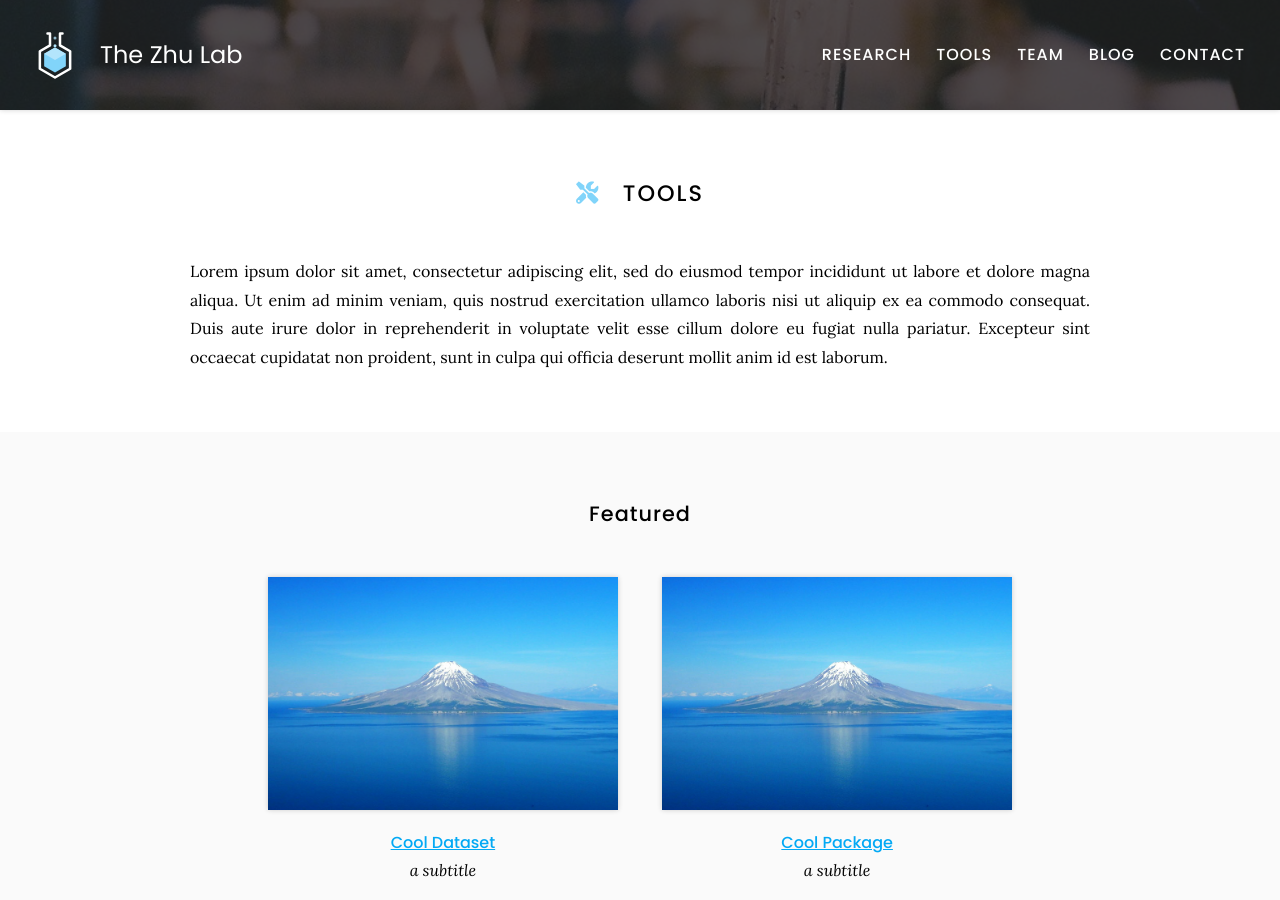
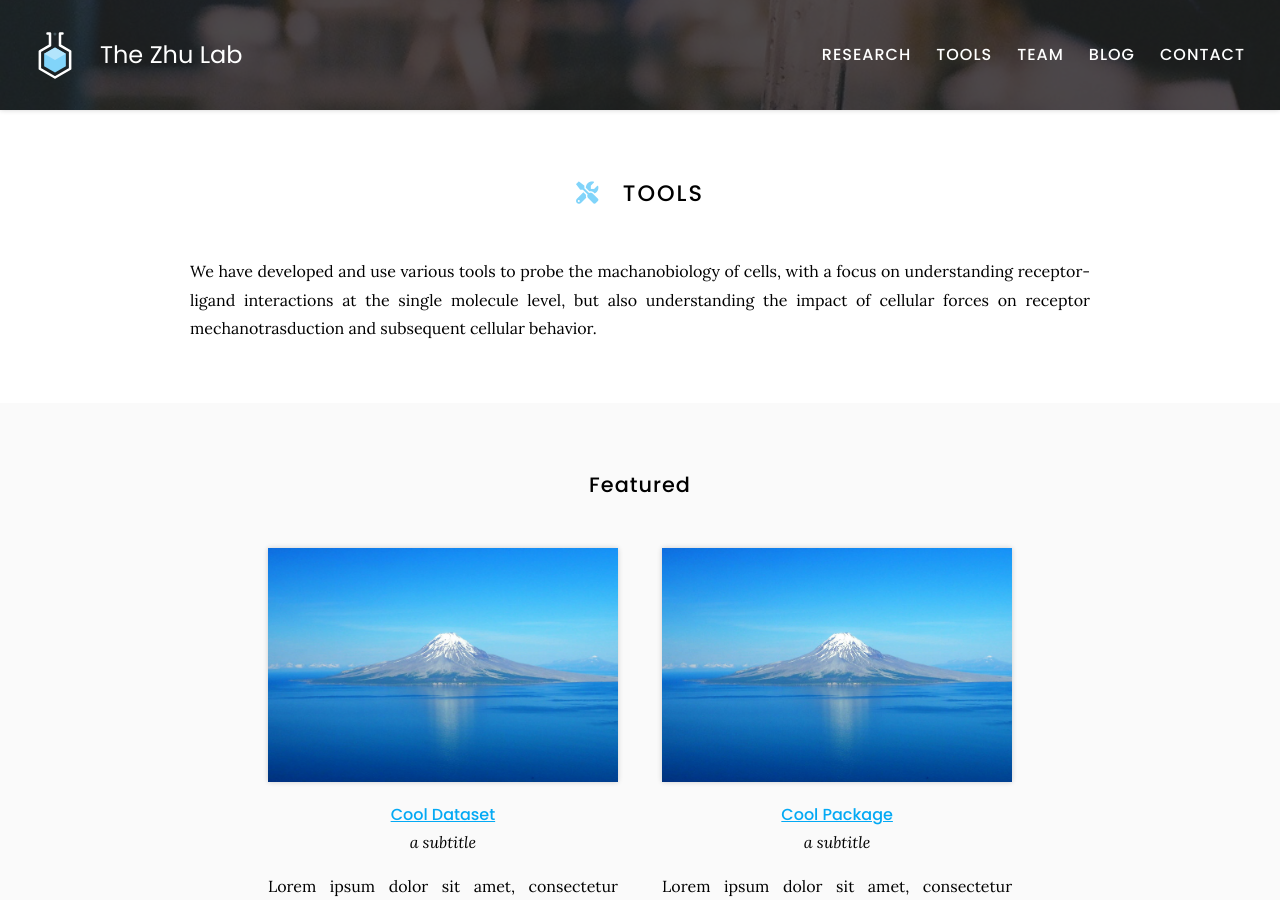
Before and after one commit to theZhuLab/zhu_lab_website, a Jekyll site: the page built from tools/index.md, in a window 1280 px wide and 900 px high. Built offline with Jekyll 4.4.1, drawn with Linux system fonts in a browser that asks for light colours.

Commit message:
Update index.md

```diff
--- a/tools/index.md
+++ b/tools/index.md
@@ -7,10 +7,7 @@ nav:
 
 # <i class="fas fa-tools"></i>Tools
 
-Lorem ipsum dolor sit amet, consectetur adipiscing elit, sed do eiusmod tempor incididunt ut labore et dolore magna aliqua.
-Ut enim ad minim veniam, quis nostrud exercitation ullamco laboris nisi ut aliquip ex ea commodo consequat.
-Duis aute irure dolor in reprehenderit in voluptate velit esse cillum dolore eu fugiat nulla pariatur.
-Excepteur sint occaecat cupidatat non proident, sunt in culpa qui officia deserunt mollit anim id est laborum.
+We have developed and use various tools to probe the machanobiology of cells, with a focus on understanding receptor-ligand interactions at the single molecule level, but also understanding the impact of cellular forces on receptor mechanotrasduction and subsequent cellular behavior.
 
 {% include search-info.html %}
 
```
